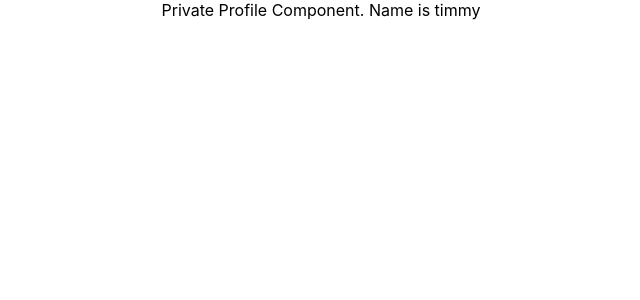
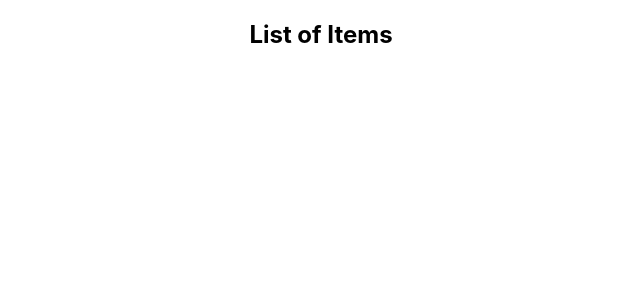
Before and after one commit to TimurhanKocabas/react-typescript-demo, a React (Create React App) app: page / in a window 1280 px wide. Shown: the top 300 px of the page, without its empty margins (319-959 px from the left). Built offline with nearby package versions, Linux system fonts and the light colour scheme.

Commit message:
generic type

```diff
--- a/src/App.tsx
+++ b/src/App.tsx
@@ -1,11 +1,18 @@
 import "./App.css";
-import { Private } from "./components/auth/Private";
-import { Profile } from "./components/auth/Profile";
+import { List } from "./components/generics/List";
 
 function App() {
   return (
     <div className="App">
-      <Private isLoggedIn={true} component={Profile}></Private>
+      {/* <List items={[1, 2, 3]} onClick={(item) => console.log(item)}></List> */}
+      <List
+        items={[
+          { id: 1, first: "Bruce", last: "Wayne" },
+          { id: 2, first: "Clark", last: "Kent" },
+          { id: 3, first: "Princess", last: "Diana" },
+        ]}
+        onClick={(item) => console.log(item)}
+      />
     </div>
   );
 }
--- /dev/null
+++ b/src/components/generics/List.tsx
@@ -0,0 +1,21 @@
+type ListProps<T> = {
+  items: T[];
+  onClick: (value: T) => void;
+};
+export const List = <T extends { }>({
+  items,
+  onClick,
+}: ListProps<T>) => {
+  return (
+    <div>
+      <h2>List of Items</h2>
+      {items.map((item, index) => {
+        return (
+          <div key={index} onClick={() => onClick(item)}>
+            {/* {item}  not working with react types 18.0*/}
+          </div>
+        );
+      })}
+    </div>
+  );
+};
```
